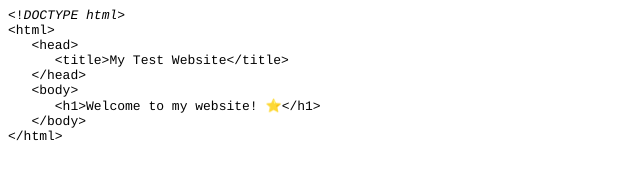
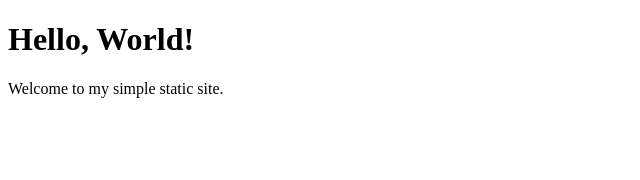
Before and after one commit to bilgexcitium/test123, a website: page index.html in a window 1280 px wide. Shown: the whole page, without its empty margins (0-640 px from the left). Drawn offline with Linux system fonts and the light colour scheme.

Commit message:
Update index.html

```diff
--- a/index.html
+++ b/index.html
@@ -1,25 +1,12 @@
-<!DOCTYPE html PUBLIC "-//W3C//DTD HTML 4.01//EN" "http://www.w3.org/TR/html4/strict.dtd">
-<html>
+<!DOCTYPE html>
+<html lang="en">
 <head>
-  <meta http-equiv="Content-Type" content="text/html; charset=utf-8">
-  <meta http-equiv="Content-Style-Type" content="text/css">
-  <title></title>
-  <meta name="Generator" content="Cocoa HTML Writer">
-  <meta name="CocoaVersion" content="2487.2">
-  <style type="text/css">
-    p.p1 {margin: 0.0px 0.0px 0.0px 0.0px; font: 13.0px Courier; -webkit-text-stroke: #000000}
-    span.s1 {font-kerning: none}
-  </style>
+    <meta charset="UTF-8">
+    <meta name="viewport" content="width=device-width, initial-scale=1.0">
+    <title>Simple Static Site</title>
 </head>
 <body>
-<p class="p1"><span class="s1">&lt;!<i>DOCTYPE</i> <i>html</i>&gt;</span></p>
-<p class="p1"><span class="s1">&lt;html&gt;</span></p>
-<p class="p1"><span class="s1"><span class="Apple-converted-space">   </span>&lt;head&gt;</span></p>
-<p class="p1"><span class="s1"><span class="Apple-converted-space">      </span>&lt;title&gt;My Test Website&lt;/title&gt;</span></p>
-<p class="p1"><span class="s1"><span class="Apple-converted-space">   </span>&lt;/head&gt;</span></p>
-<p class="p1"><span class="s1"><span class="Apple-converted-space">   </span>&lt;body&gt;</span></p>
-<p class="p1"><span class="s1"><span class="Apple-converted-space">      </span>&lt;h1&gt;Welcome to my website! ⭐️&lt;/h1&gt;</span></p>
-<p class="p1"><span class="s1"><span class="Apple-converted-space">   </span>&lt;/body&gt;</span></p>
-<p class="p1"><span class="s1">&lt;/html&gt;</span></p>
+    <h1>Hello, World!</h1>
+    <p>Welcome to my simple static site.</p>
 </body>
 </html>
```
